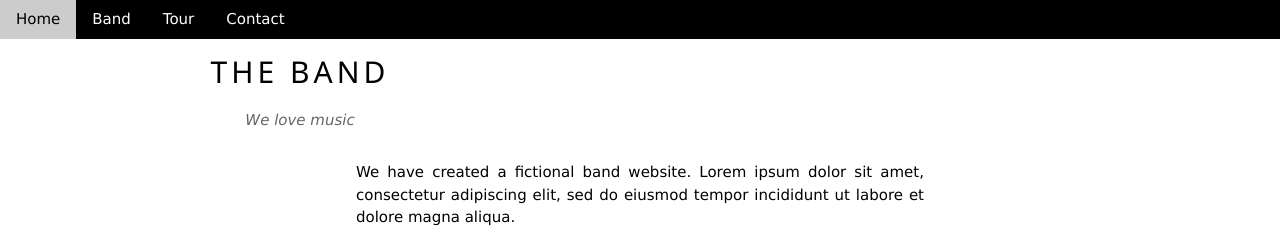
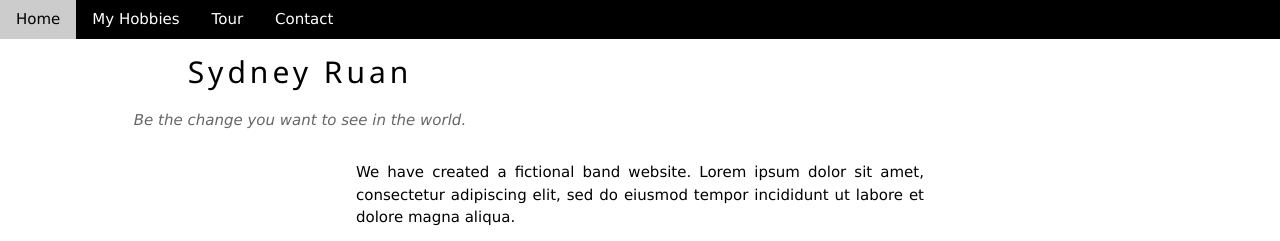
Before and after one commit to sydneyruan/sydneyruan.github.io, a plain HTML site: page index.html in a window 1280 px wide. Shown: the top 241 px of the page. Drawn offline with nearby package versions, Linux system fonts and the light colour scheme.

Commit message:
Update index.html

```diff
--- a/index.html
+++ b/index.html
@@ -13,14 +13,14 @@
 <!-- Navigation -->
 <nav class="w3-bar w3-black">
   <a href="#home" class="w3-button w3-bar-item">Home</a>
-  <a href="#band" class="w3-button w3-bar-item">Band</a>
+  <a href="#band" class="w3-button w3-bar-item">My Hobbies</a>
   <a href="#tour" class="w3-button w3-bar-item">Tour</a>
   <a href="#contact" class="w3-button w3-bar-item">Contact</a>
 </nav>
 
 <section class="w3-container w3-center" style="max-width:600px">
-  <h2 class="w3-wide">THE BAND</h2>
-  <p class="w3-opacity"><i>We love music</i></p>
+  <h2 class="w3-wide">Sydney Ruan</h2>
+  <p class="w3-opacity"><i>Be the change you want to see in the world.</i></p>
 </section>
 
 <section class="w3-container w3-content w3-center" style="max-width:600px">
```
